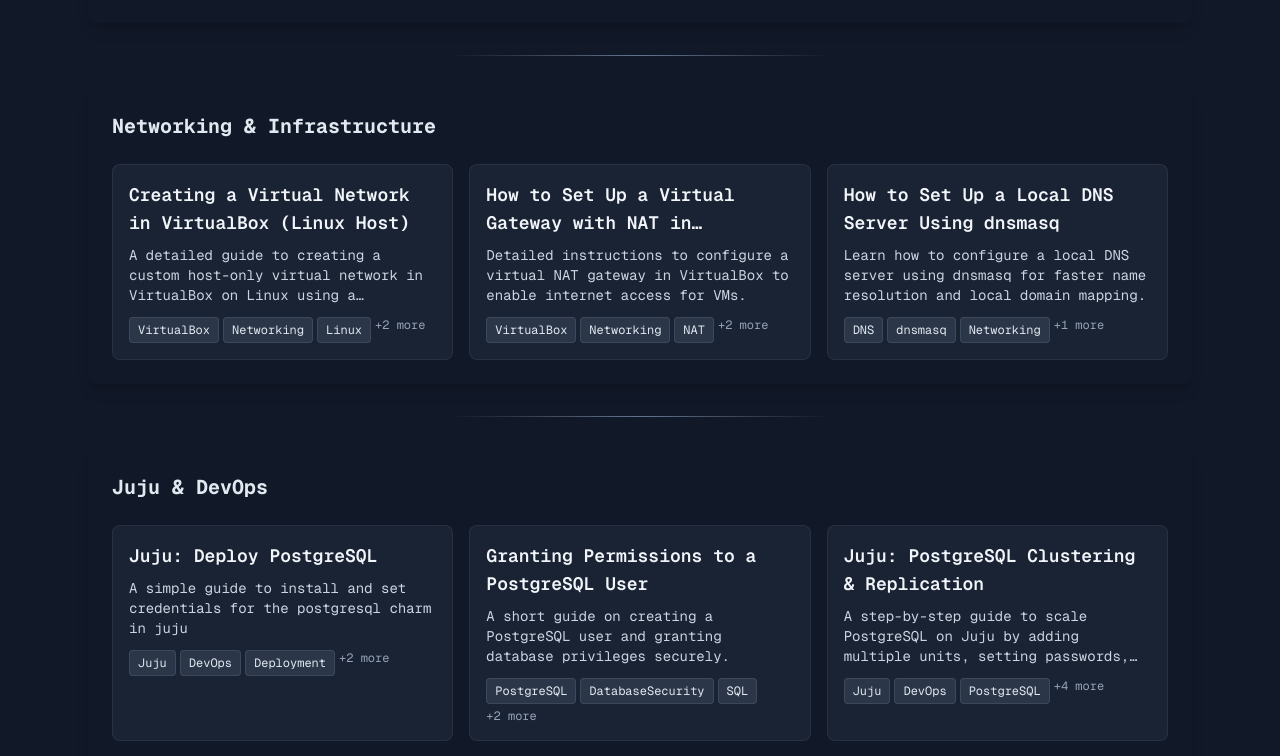
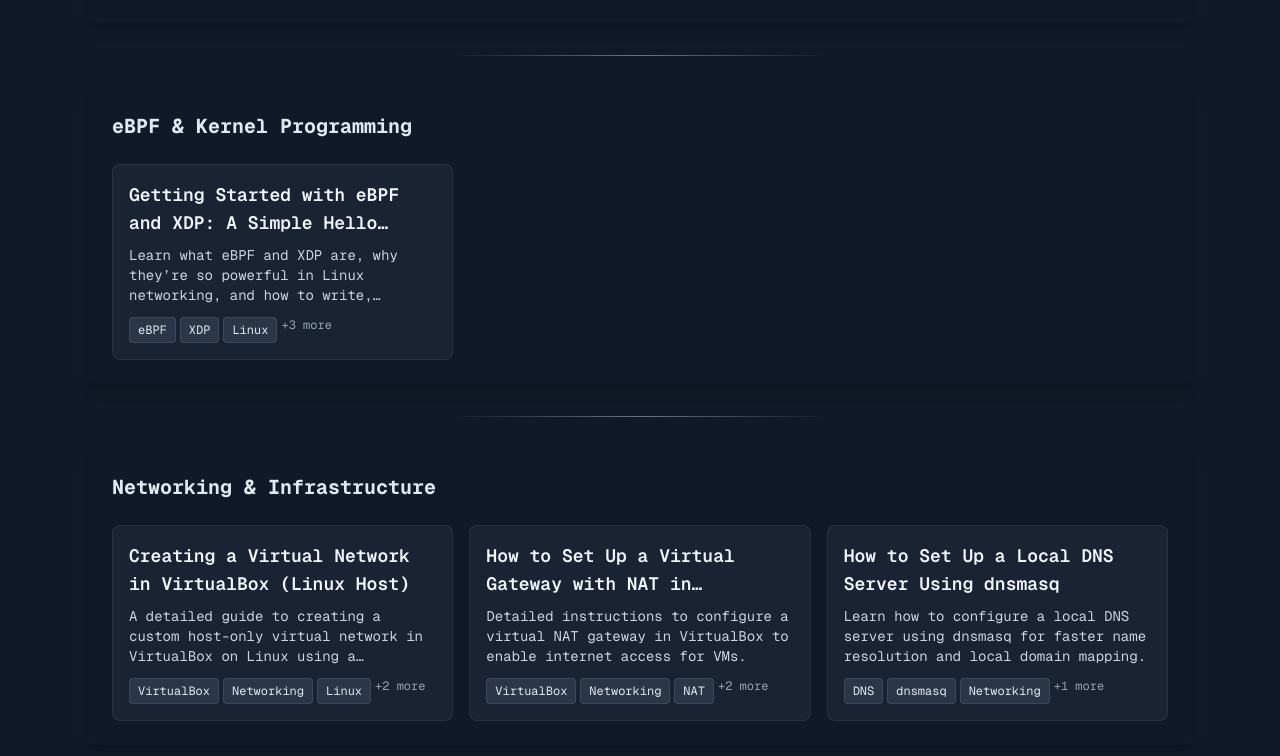
Before and after one commit to nishujangra/Portfolio, a React (Vite) app: page /blogs in a window 1280 px wide. Shown: the part 1388-2144 px from the top of the page. Built offline with nearby package versions, Linux system fonts and the light colour scheme.

Commit message:
blog: eBPF & XDP

```diff
--- a/src/data/blogs.ts
+++ b/src/data/blogs.ts
@@ -80,6 +80,17 @@
         tags: ["Linux", "Snap", "Brave Browser", "X11", "Ubuntu 24.04"],
         category: "System Administration & Linux Basics"
     },
+
+
+    // eBPF & Kernel Programming
+    {
+        title: "Getting Started with eBPF and XDP: A Simple Hello World in Ubuntu",
+        description: "Learn what eBPF and XDP are, why they’re so powerful in Linux networking, and how to write, compile, and attach your first XDP Hello World program in Ubuntu.",
+        url: "https://medium.com/@nishujangra27/getting-started-with-ebpf-and-xdp-a-simple-hello-world-in-ubuntu-c0e94e29221a",
+        tags: ["eBPF", "XDP", "Linux", "Networking", "Kernel Programming", "Ubuntu"],
+        category: "eBPF & Kernel Programming"
+    },
+
 
 
     // Networking & Infrastructure
```
